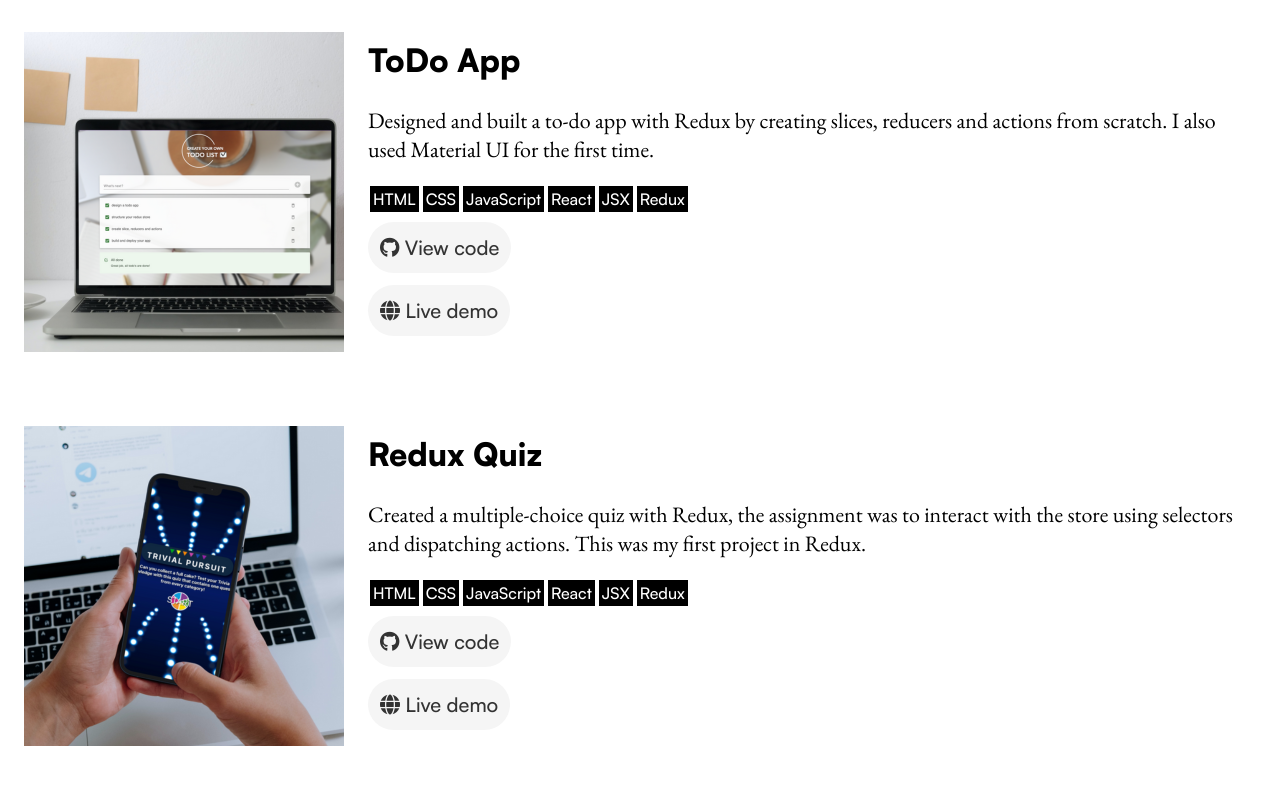
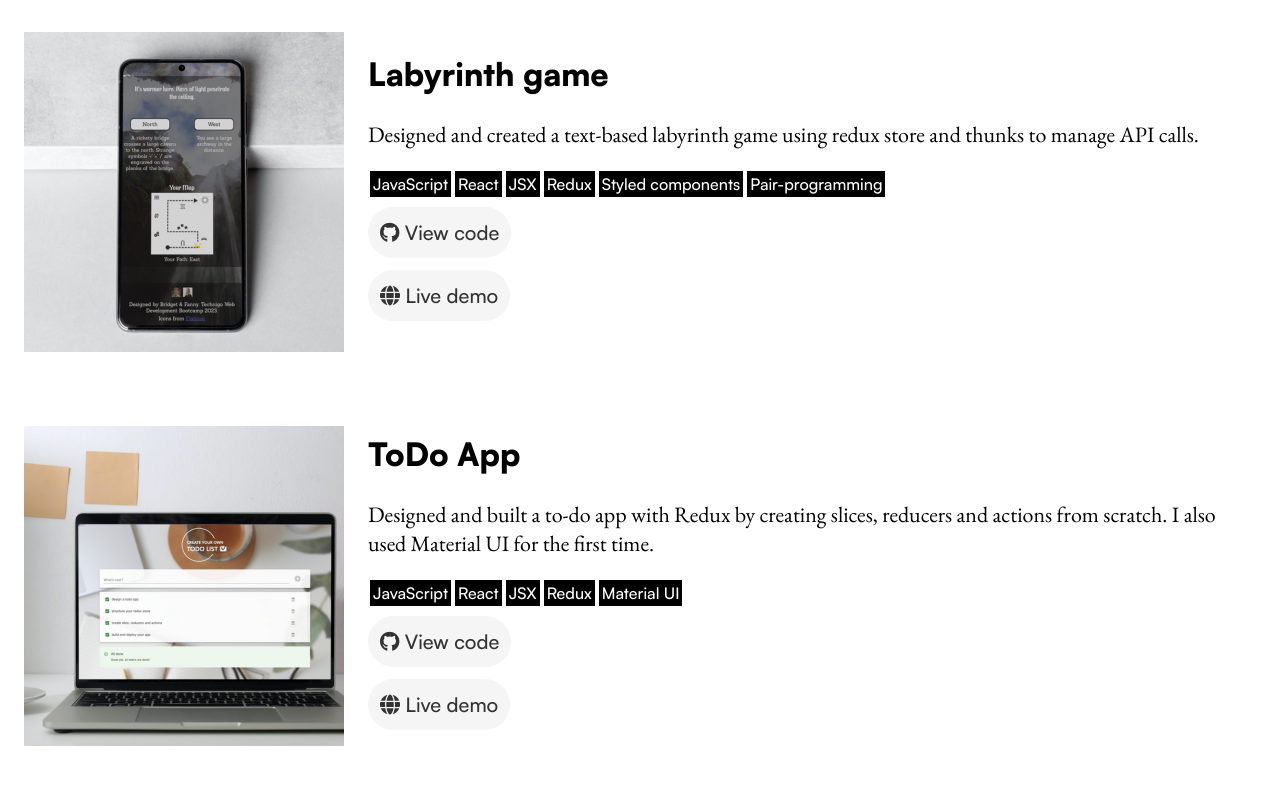
Before and after one commit to fannystenberg/portfolio-react, a React (Create React App) app: page / in a window 1280 px wide. Shown: the part 1580-2380 px from the top of the page. Built offline with nearby package versions, Linux system fonts and the light colour scheme.

Commit message:
added maze project and pagination for projects

```diff
--- a/src/components/Projects/FeaturedProjectList.js
+++ b/src/components/Projects/FeaturedProjectList.js
@@ -1,13 +1,28 @@
-import React from 'react';
+import React, { useState, useEffect } from 'react';
 import styled from 'styled-components';
 import { Projects } from './Projects.js';
 import FeaturedProject from './FeaturedProject.js';
+import Pagination from './Pagination.js';
 
 const FeaturedProjectList = () => {
+  const [posts, setPosts] = useState([]);
+  const [currentPage, setCurrentPage] = useState(1);
+  const [postsPerPage] = useState(4);
+
+  useEffect(() => {
+    setPosts(Projects);
+  }, []);
+
+  const indexOfLastPost = currentPage * postsPerPage;
+  const indexOfFirstPost = indexOfLastPost - postsPerPage;
+  const currentPosts = posts.slice(indexOfFirstPost, indexOfLastPost);
+
+  const paginate = (pageNumber) => setCurrentPage(pageNumber);
+
   return (
     <Section lang="en-US" title="List of Fanny's featured projects">
       <SectionHeader lang="en">Featured Projects</SectionHeader>
-      {Projects.map((project) => {
+      {currentPosts.map((project) => {
         return (
           <FeaturedProject
             key={project.imageSrc}
@@ -21,6 +36,10 @@ const FeaturedProjectList = () => {
             netlifyLink={project.netlifyLink} />
         )
       })}
+      <Pagination
+        postsPerPage={postsPerPage}
+        totalPosts={posts.length}
+        paginate={paginate} />
     </Section>
   )
 };
--- /dev/null
+++ b/src/components/Projects/Pagination.js
@@ -0,0 +1,49 @@
+import React from 'react';
+import styled from 'styled-components';
+
+const Pagination = ({ postsPerPage, totalPosts, paginate }) => {
+  const pageNumbers = [];
+
+  // eslint-disable-next-line no-plusplus
+  for (let i = 1; i <= Math.ceil(totalPosts / postsPerPage); i++) {
+    pageNumbers.push(i);
+  }
+
+  return (
+    <nav>
+      <ul>
+        {pageNumbers.map((number) => (
+          <Container key={number}>
+            <PageNumber type="button" onClick={() => paginate(number)}>
+              {number}
+            </PageNumber>
+          </Container>
+        ))}
+      </ul>
+    </nav>
+  );
+};
+
+export default Pagination;
+
+export const Container = styled.li`
+    display: inline;
+`;
+
+export const PageNumber = styled.button`
+    margin: 5px;
+    padding: 5px 10px;
+    border-radius: 50%;
+    border: none;
+    font-size: 16px;
+    background-color: #0B24F5;
+    color: white;
+    cursor: pointer;
+    outline: none;
+    opacity: 0.7;
+
+
+    &:hover {
+        opacity: 1;
+    }
+`;
--- a/src/components/Projects/Projects.js
+++ b/src/components/Projects/Projects.js
@@ -1,9 +1,17 @@
 export const Projects = [
+  {
+    imageSrc: '../images/labyrinth.png',
+    title: 'Labyrinth game',
+    description: 'Designed and created a text-based labyrinth game using redux store and thunks to manage API calls.',
+    languages: ['JavaScript', 'React', 'JSX', 'Redux', 'Styled components', 'Pair-programming'],
+    githubLink: 'project-labyrinth',
+    netlifyLink: 'maze-by-fanny-and-bridget'
+  },
   {
     imageSrc: '../images/todo.png',
     title: 'ToDo App',
     description: 'Designed and built a to-do app with Redux by creating slices, reducers and actions from scratch. I also used Material UI for the first time.',
-    languages: ['HTML', 'CSS', 'JavaScript', 'React', 'JSX', 'Redux'],
+    languages: ['JavaScript', 'React', 'JSX', 'Redux', 'Material UI'],
     githubLink: 'project-todos',
     netlifyLink: 'todo-app-byfanny'
   },
@@ -11,7 +19,7 @@ export const Projects = [
     imageSrc: '../images/quiz.png',
     title: 'Redux Quiz',
     description: 'Created a multiple-choice quiz with Redux, the assignment was to interact with the store using selectors and dispatching actions. This was my first project in Redux.',
-    languages: ['HTML', 'CSS', 'JavaScript', 'React', 'JSX', 'Redux'],
+    languages: ['JavaScript', 'React', 'JSX', 'Redux', 'Styled components'],
     githubLink: 'project-redux-quiz',
     netlifyLink: 'neon-souffle-d2a8b2'
   },
@@ -19,7 +27,7 @@ export const Projects = [
     imageSrc: '../images/ux-design.png',
     title: 'Collab with UX-designer',
     description: 'I was given a design hand-off from UX-design student Linnéa Rådahl. The assignment was to transform that design into code with React.',
-    languages: ['HTML', 'CSS', 'JavaScript', 'React', 'JSX'],
+    languages: ['HTML', 'CSS', 'JavaScript', 'React', 'JSX', 'Styled components'],
     githubLink: 'project-design-handoff',
     netlifyLink: 'fictious-gym-developedbyfanny'
   },
```
Also changed, not shown: public/images/labyrinth.png (added).
